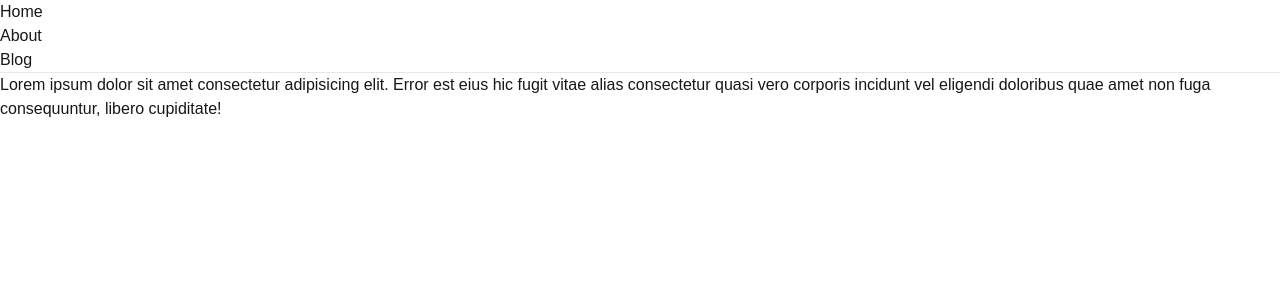
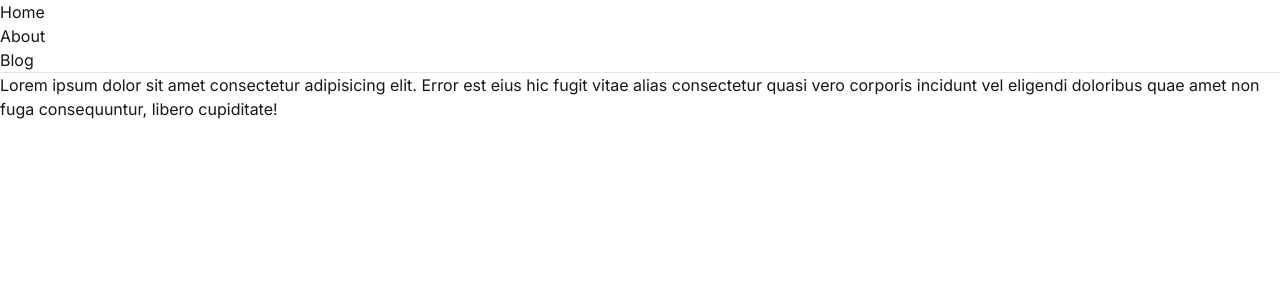
Before and after one commit to sajjad0057/Practice_Next.JS, a Next.js app: page / in a window 1280 px wide. Shown: the top 300 px of the page. Built offline with nearby package versions, Linux system fonts and the light colour scheme.

Commit message:
font potimization

```diff
--- a/src/app/layout.js
+++ b/src/app/layout.js
@@ -1,6 +1,8 @@
+
+import { Inter, Poppins} from 'next/font/google'
 import Link from 'next/link';
-
 import "./globals.css";
+const poppins = Inter({subsets : ["latin"], weight: '400'});
 
 export const metadata = {
   title: "Create Next App",
@@ -10,7 +12,7 @@ export const metadata = {
 export default function RootLayout({ children }) {
   return (
     <html lang="en" className="p-6">
-      <body>
+      <body className={poppins.className}>
         <nav className='mt-6 mb-6'>
           <ul className="flex gap-6">
             <li><Link href="/">Home</Link></li>
```
